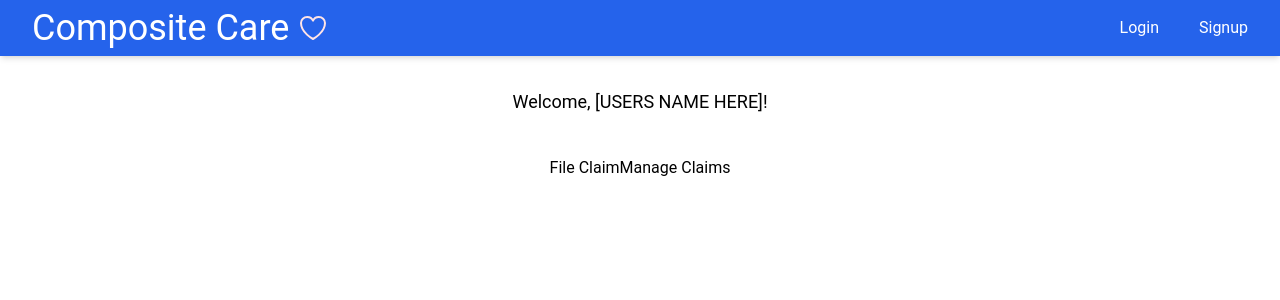
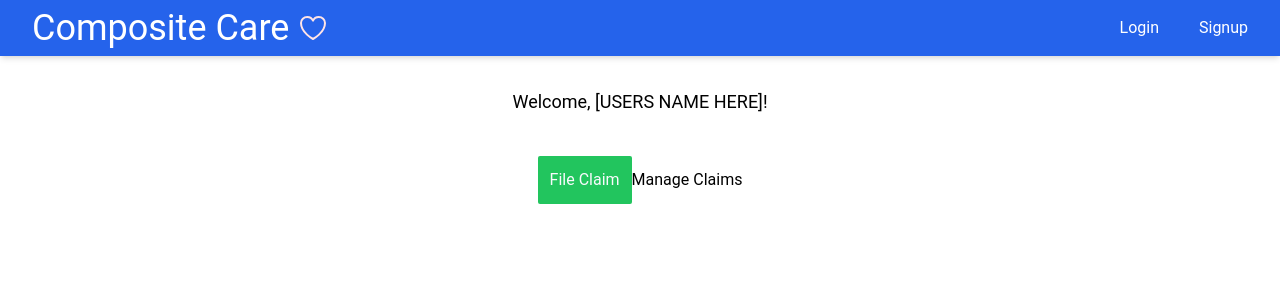
Before and after one commit to yth-3/P3-Frontend, a React (Create React App) app: page /patient in a window 1280 px wide. Shown: the top 300 px of the page. Built offline with nearby package versions, Linux system fonts and the light colour scheme.

Commit message:
change large link to large button

```diff
--- a/src/components/ui/LargeButton.tsx
+++ b/src/components/ui/LargeButton.tsx
@@ -2,7 +2,7 @@ type Props = {
   children: | JSX.Element | JSX.Element[] | string | string[];
   onClick: Function;
 };
-export default function LargeLink({ children, onClick }: Props): JSX.Element {
+export default function LargeButton({ children, onClick }: Props): JSX.Element {
   return (
     <button
       className='bg-green-500 hover:bg-green-400 p-3 rounded-sm text-slate-50'
--- a/src/pages/PatientDashboardPage.tsx
+++ b/src/pages/PatientDashboardPage.tsx
@@ -1,4 +1,5 @@
 import { Link } from 'react-router-dom';
+import LargeButton from '../components/ui/LargeButton';
 
 export default function PatientDashboardPage() {
 
@@ -9,8 +10,8 @@ export default function PatientDashboardPage() {
             </header>
 
             <section>
-              <button>File Claim</button>
-              <Link to="/claims">Manage Claims</Link>
+              <LargeButton onClick={() => {}}>File Claim</LargeButton>
+              <Link to="claims">Manage Claims</Link>
             </section>
         </main>
     )
```
